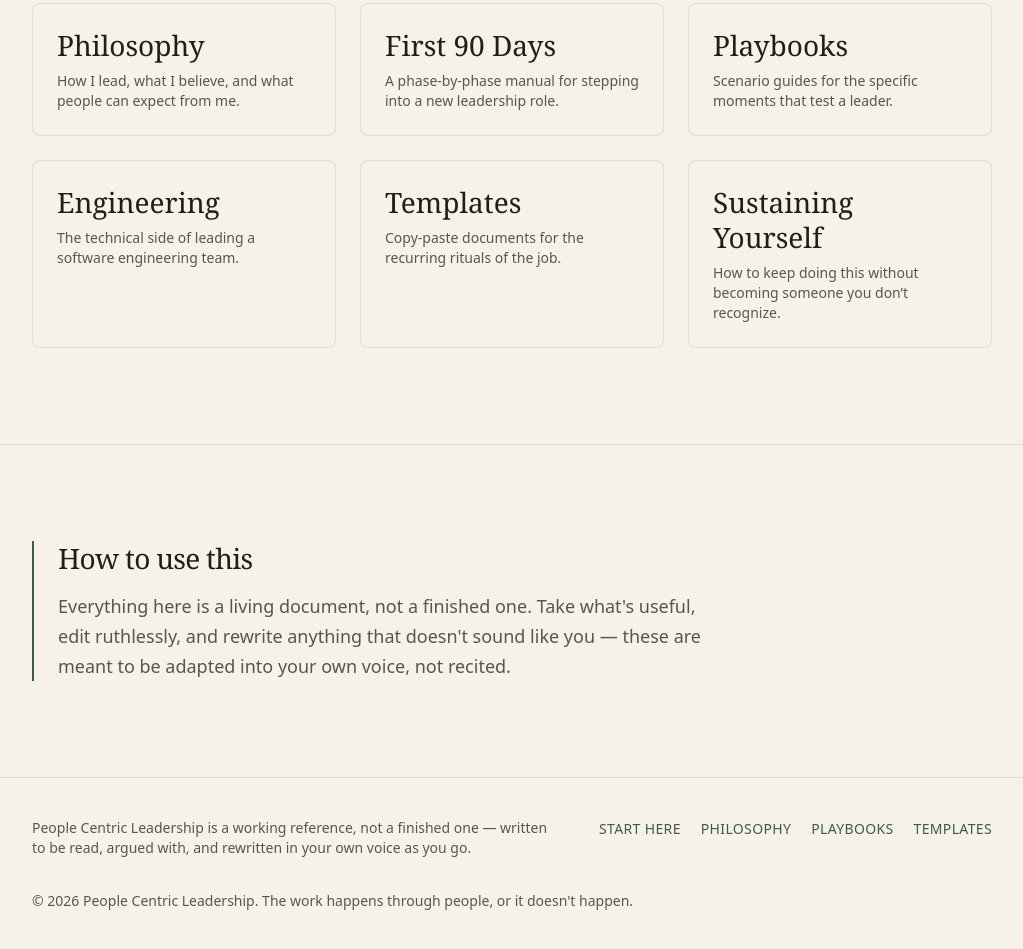
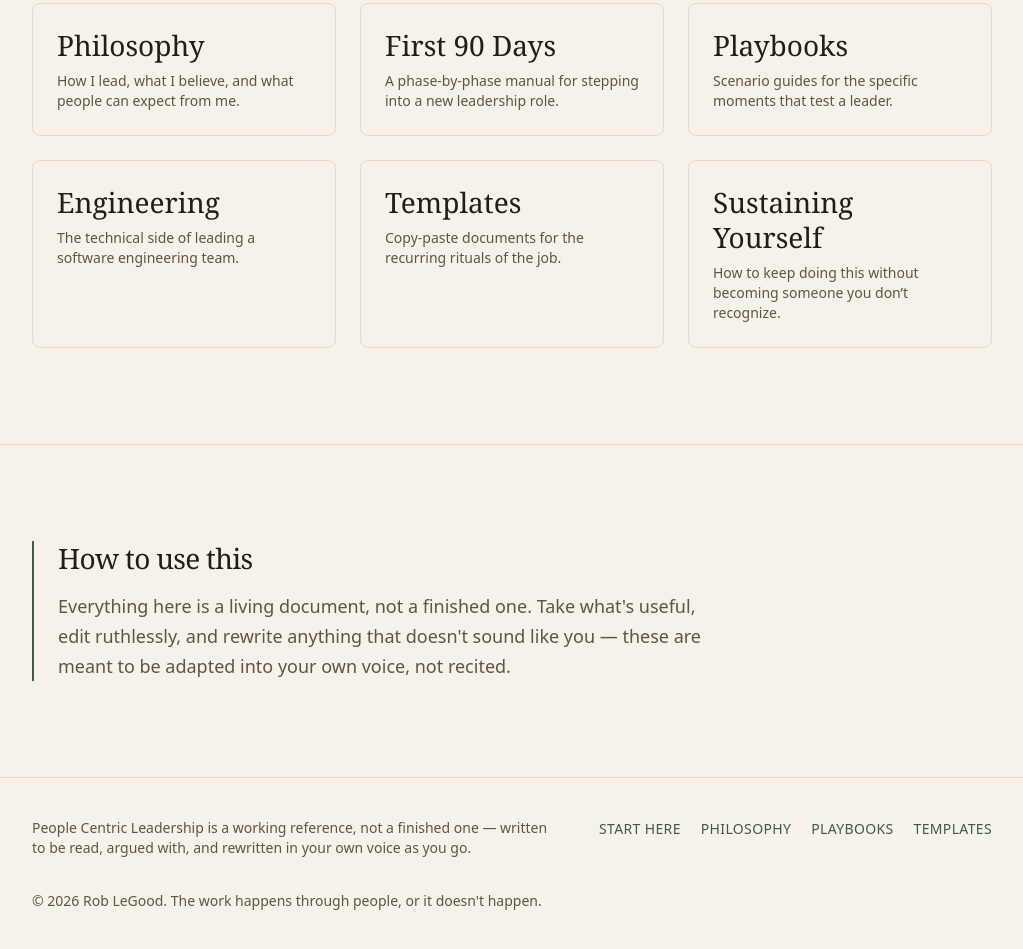
Before and after one commit to rob-legood/pcl, an Astro site: page / in a window 1280 px wide. Shown: the part 2173-3122 px from the top of the page, without its empty margins (128-1151 px from the left). Built offline with nearby package versions, Linux system fonts and the light colour scheme; Astro itself is replaced by a stand-in of ours.

Commit message:
Small footer update

```diff
--- a/src/components/Footer.astro
+++ b/src/components/Footer.astro
@@ -34,7 +34,7 @@ const links = [
     </div>
 
     <p class="mt-8 text-xs text-ink-muted">
-      &copy; {year} People Centric Leadership. The work happens through
+      &copy; {year} Rob LeGood. The work happens through
       people, or it doesn't happen.
     </p>
   </div>
```
